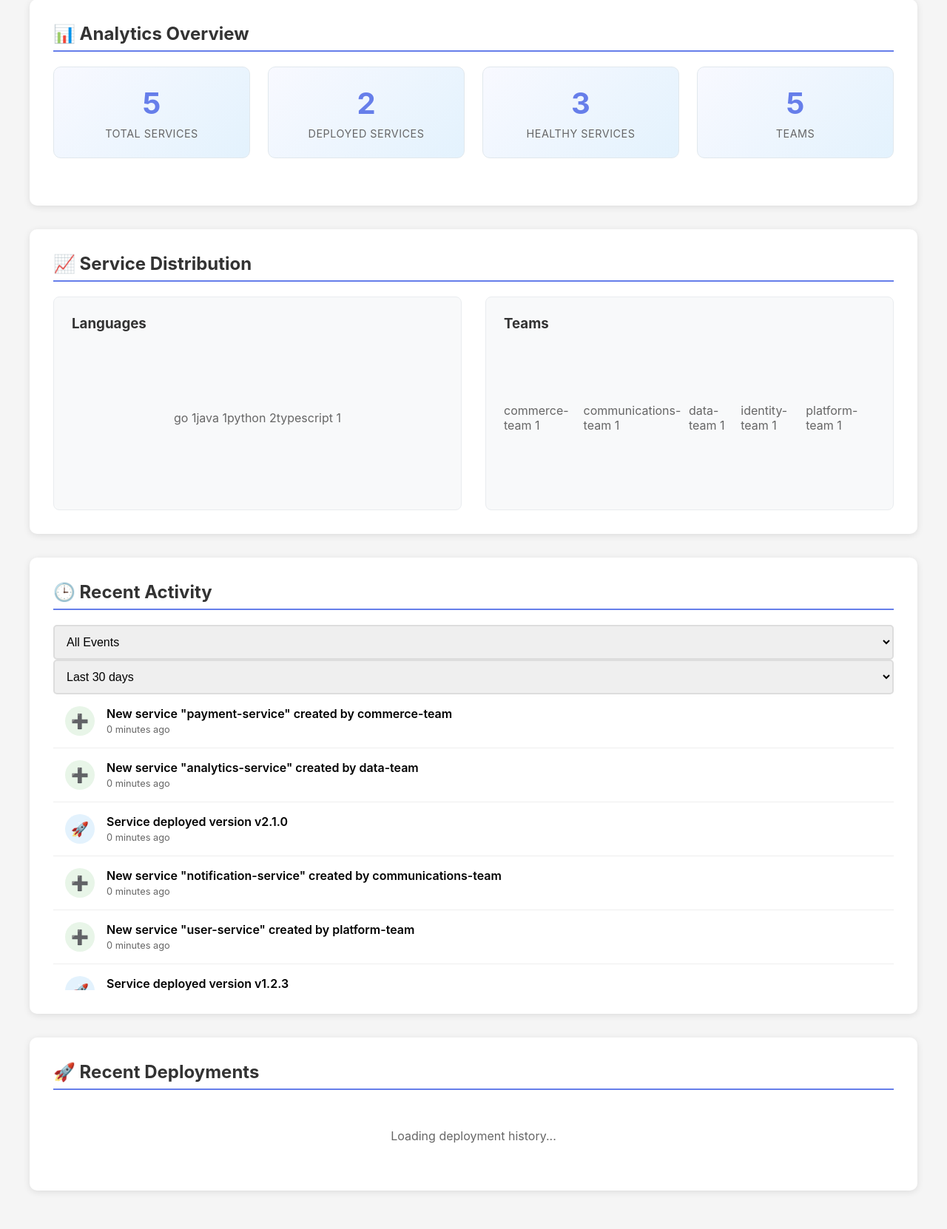
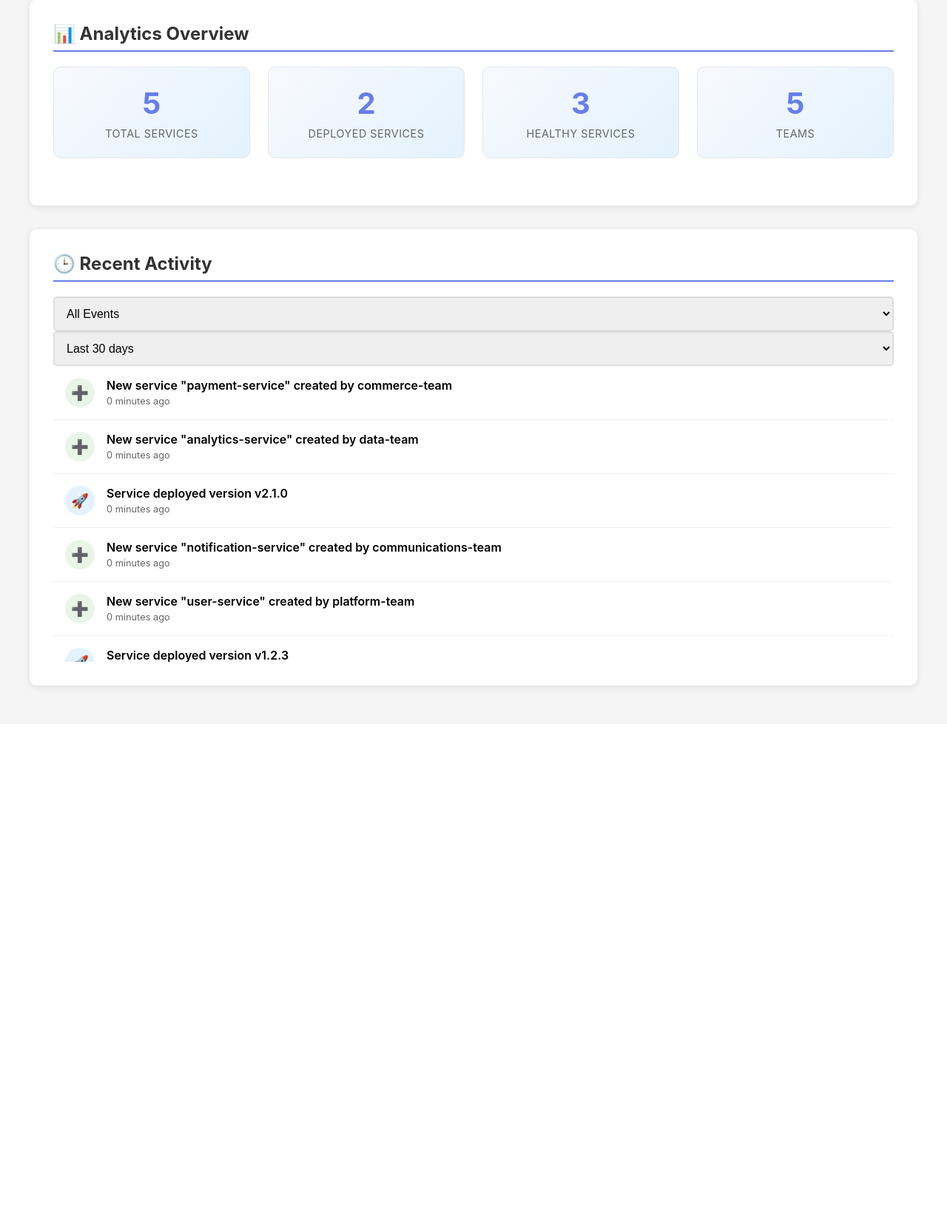
Before and after one commit to saipradeepcs/developer-portal, a Flask app: page /analytics in a window 1280 px wide. Shown: the part 264-1926 px from the top of the page at 74% size. After the commit the page ends 1199 px from the top, so only its background shows below. Run offline with Flask 3, Linux system fonts and the light colour scheme; data comes from the database, SQL or seed files in the repository.

Commit message:
removed service distribution and recent deployments block from analytics page

```diff
--- a/static/main/main.js
+++ b/static/main/main.js
@@ -515,31 +515,13 @@
     if (healthyEl) healthyEl.textContent = summary.healthy || 0;
     if (teamsEl) teamsEl.textContent = Object.keys(data.team_distribution || {}).length;
 
-    // Update charts (simplified version)
-    updateChart('languageChart', data.language_distribution || {});
-    updateChart('teamChart', data.team_distribution || {});
+    // Charts removed from analytics page
 
     // Update activity
     updateActivityList(data.recent_activity || []);
 }
 
-function updateChart(chartId, data) {
-    const chartElement = document.getElementById(chartId);
-    if (!chartElement) return;
-
-    const entries = Object.entries(data);
-    if (entries.length === 0) {
-        chartElement.innerHTML = '<div class="loading">No data available</div>';
-        return;
-    }
-
-    chartElement.innerHTML = entries.map(([key, value]) => `
-        <div class="chart-item">
-            <span class="chart-label">${key}</span>
-            <span class="chart-value">${value}</span>
-        </div>
-    `).join('');
-}
+// updateChart removed
 
 function updateActivityList(activities) {
     const activityList = document.getElementById('activityList');
--- a/templates/analytics.html
+++ b/templates/analytics.html
@@ -26,24 +26,7 @@
         </div>
     </div>
 
-    <!-- Charts Section -->
-    <div class="section">
-        <h2>📈 Service Distribution</h2>
-        <div class="charts-container">
-            <div class="chart-card">
-                <h3>Languages</h3>
-                <div class="chart" id="languageChart">
-                    <!-- Language distribution chart will be rendered here -->
-                </div>
-            </div>
-            <div class="chart-card">
-                <h3>Teams</h3>
-                <div class="chart" id="teamChart">
-                    <!-- Team distribution chart will be rendered here -->
-                </div>
-            </div>
-        </div>
-    </div>
+
 
     <!-- Recent Activity -->
     <div class="section">
@@ -66,11 +49,5 @@
         </div>
     </div>
 
-    <!-- Recent Deployments -->
-    <div class="section">
-        <h2>🚀 Recent Deployments</h2>
-        <div id="recentDeploymentsList" class="deployments-list">
-            <div class="loading">Loading deployment history...</div>
-        </div>
-    </div>
+
 {% endblock %}
```
